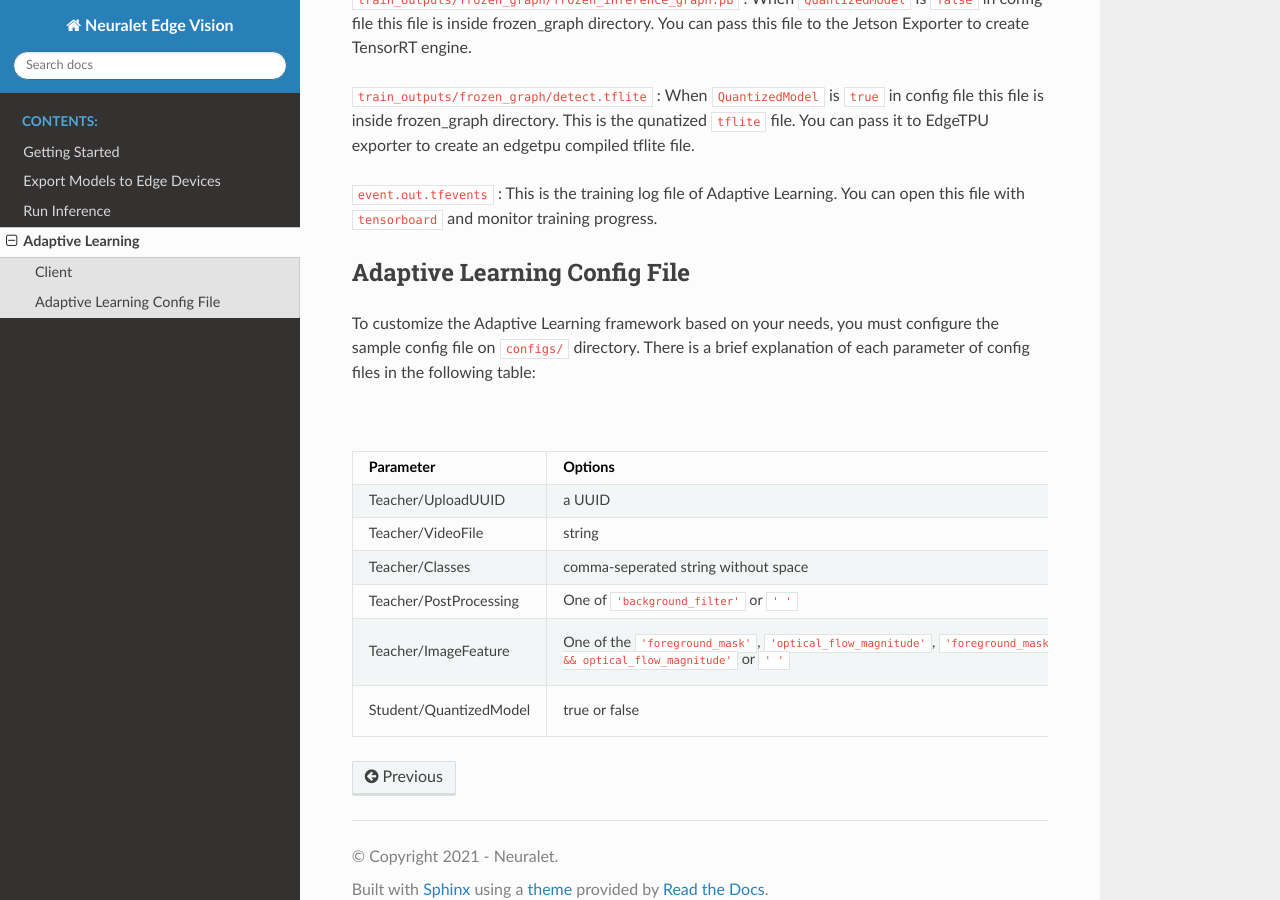
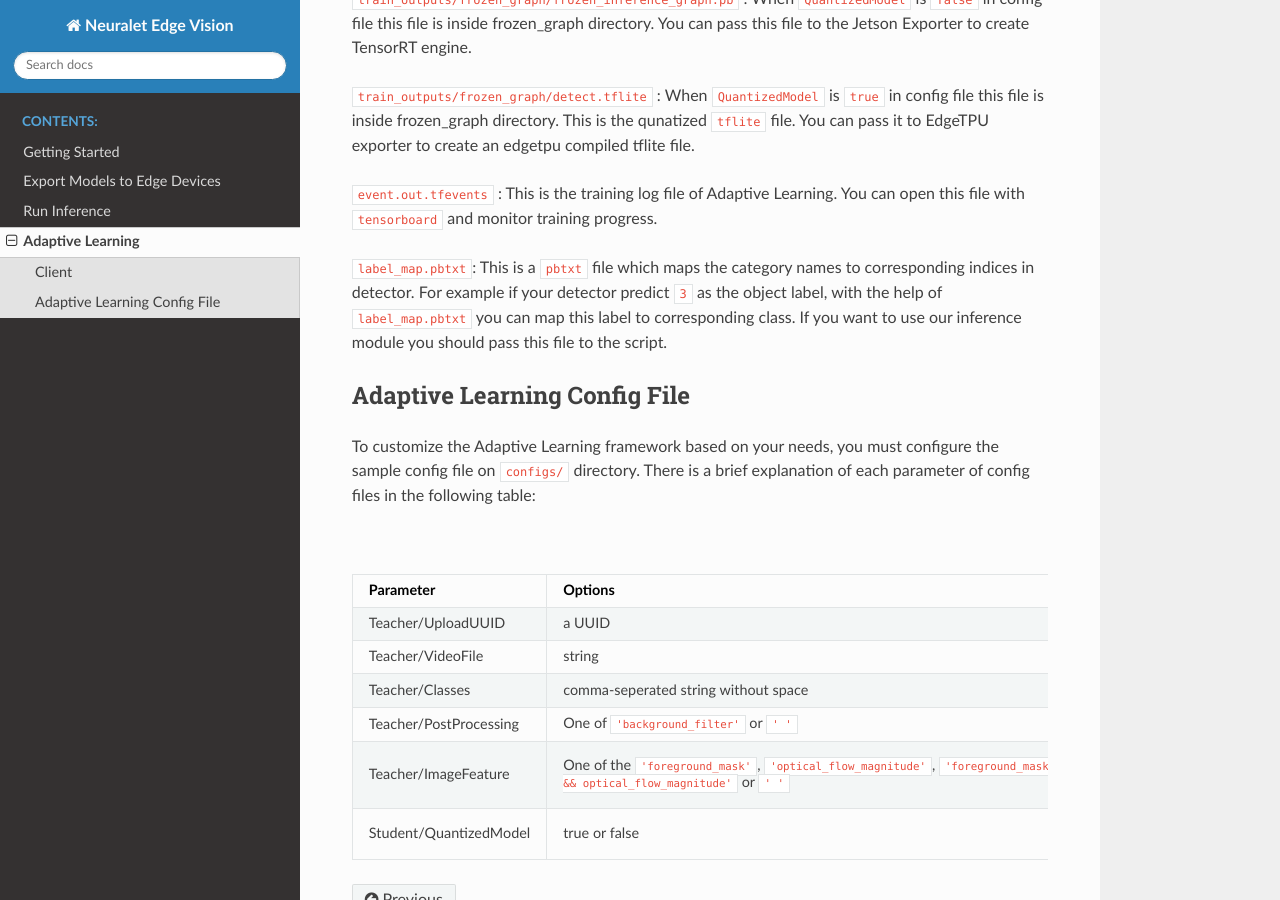
Before and after one commit to alpha-carinae29/docs, a Sphinx documentation site: the page built from docs/source/adaptive_learning.rst, in a window 1280 px wide and 900 px high, scrolled down 2055 px. Built offline with Sphinx 7.4.7 and the Read the Docs theme 2.0.0, drawn with Linux system fonts in a browser that asks for light colours; part of the change alters nothing that is shown; some of the changed text lies outside the part shown.

Commit message:
Update adaptive_learning.rst

```diff
--- a/docs/source/adaptive_learning.rst
+++ b/docs/source/adaptive_learning.rst
@@ -43,7 +43,7 @@ Get a job status (enter the job id at JASKID) ::
 
 The expected status massages are as follows:
 
-.. csv-table:: a title
+.. csv-table:: Status Massages
     :header: "Parameter", "Comments"
     :widths: 10, 20
 
@@ -74,6 +74,8 @@ Download the trained model whenever the job has been finished. ::
 
 :code:`event.out.tfevents` : This is the training log file of Adaptive Learning. You can open this file with :code:`tensorboard` and monitor training progress.
 
+:code:`label_map.pbtxt`: This is a :code:`pbtxt` file which maps the category names to corresponding indices in detector. For example if your detector predict :code:`3` as the object label, with the help of :code:`label_map.pbtxt` you can map this label to corresponding class. If you want to use our inference module you should pass this file to the script.
+
 
 
 Adaptive Learning Config File
```
